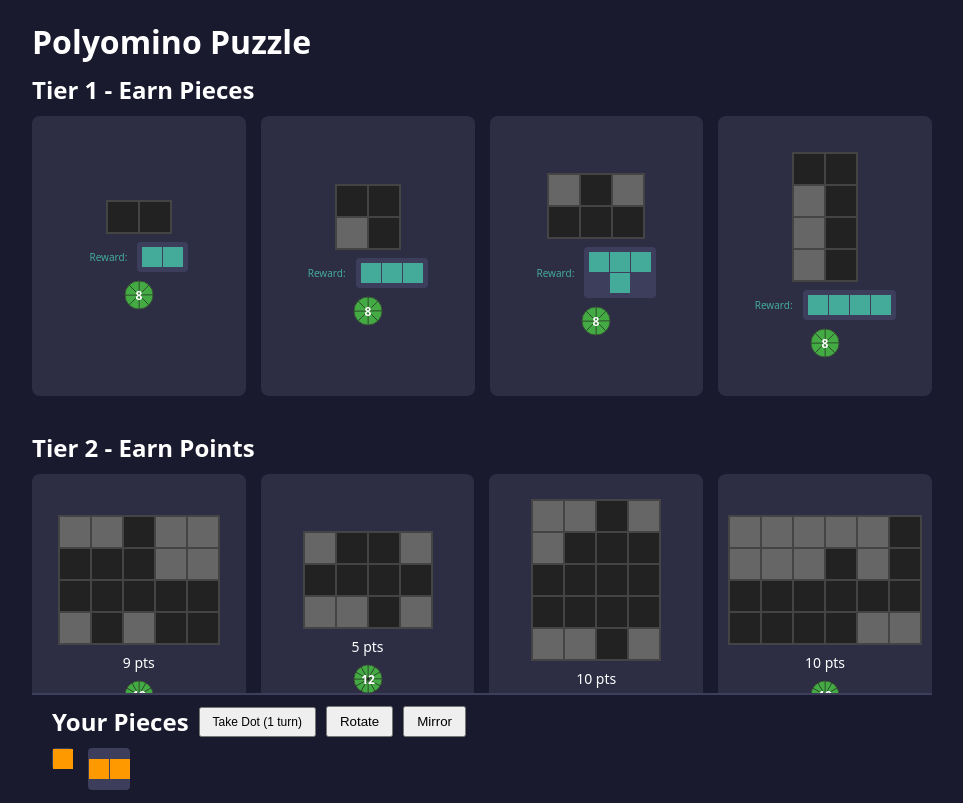
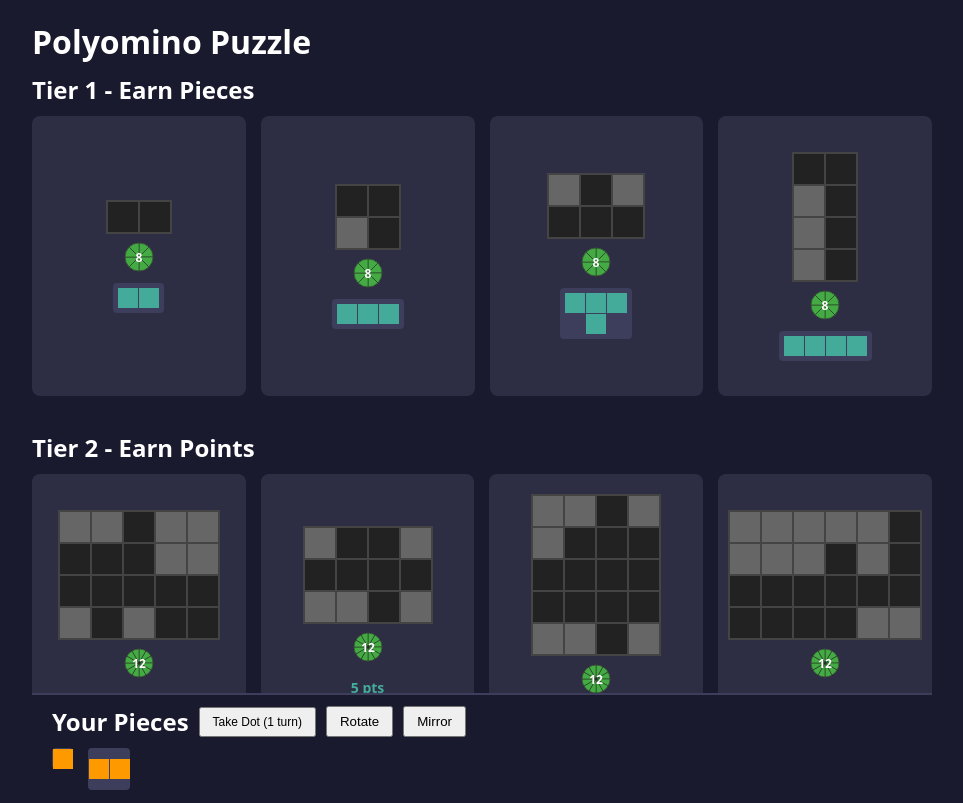
Before and after one commit to sjlevin/Polyomino-Puzzle, a plain HTML site: page index.html in a window 1280 px wide. Shown: the top 803 px of the page, without its empty margins (158-1121 px from the left). Drawn offline with Linux system fonts and the light colour scheme.

Commit message:
Improve reward display
- Move reward below timer in separate section
- Both tiers use same teal color (#4a9)
- Tier 1: shows piece shape
- Tier 2: shows 'X pts' in same style

```diff
--- a/game.js
+++ b/game.js
@@ -463,25 +463,25 @@ function createPuzzleElement(puzzle, index, tier) {
         });
     });
 
-    const info = document.createElement('div');
-    info.className = 'puzzle-info';
-    info.innerHTML = puzzle.reward ? '<span class="reward-label">Reward:</span>' : `${puzzle.points} pts`;
-
-    // Add reward piece preview for tier 1
-    if (puzzle.reward) {
-        const rewardEl = createPieceElement(puzzle.reward, -1, 0, false);
-        rewardEl.classList.add('reward-preview');
-        info.appendChild(rewardEl);
-    }
-
     // Add timer
     const timerContainer = document.createElement('div');
     timerContainer.className = 'timer-container';
     timerContainer.innerHTML = createTimerSVG(puzzle.turnsLeft, puzzle.maxTurns);
 
+    // Add reward section
+    const rewardSection = document.createElement('div');
+    rewardSection.className = 'reward-section';
+    if (puzzle.reward) {
+        const rewardEl = createPieceElement(puzzle.reward, -1, 0, false);
+        rewardEl.classList.add('reward-preview');
+        rewardSection.appendChild(rewardEl);
+    } else {
+        rewardSection.innerHTML = `<span class="points-reward">${puzzle.points} pts</span>`;
+    }
+
     el.appendChild(grid);
-    el.appendChild(info);
     el.appendChild(timerContainer);
+    el.appendChild(rewardSection);
 
     el.addEventListener('dragleave', e => {
         if (!el.contains(e.relatedTarget)) clearPreview(grid);
--- a/style.css
+++ b/style.css
@@ -40,13 +40,13 @@ h1, h2 { margin-bottom: 10px; }
     width: 220px;
     height: 280px;
 }
-.puzzle-info { margin-top: 8px; font-size: 14px; display: flex; align-items: center; gap: 5px; }
 .timer-container { margin-top: 5px; }
 .timer { display: block; margin: 0 auto; }
 
+.reward-section { margin-top: 8px; min-height: 30px; display: flex; align-items: center; justify-content: center; }
 .reward-preview { background: transparent; padding: 2px; cursor: default; }
 .reward-preview .piece-grid .cell.filled { background: #4a9; }
-.reward-label { font-size: 10px; color: #4a9; margin-right: 5px; }
+.points-reward { font-size: 14px; font-weight: bold; color: #4a9; }
 .puzzle-grid {
     display: grid;
     gap: 2px;
@@ -71,7 +71,6 @@ h1, h2 { margin-bottom: 10px; }
     h1 { font-size: 1.3em; }
     h2 { font-size: 1em; }
     #score { font-size: 12px; }
-    .puzzle-info { font-size: 11px; }
     .timer { transform: scale(0.8); }
     #pieces { padding: 8px; }
     #pieces h2 { font-size: 12px; margin-bottom: 5px; }
```
